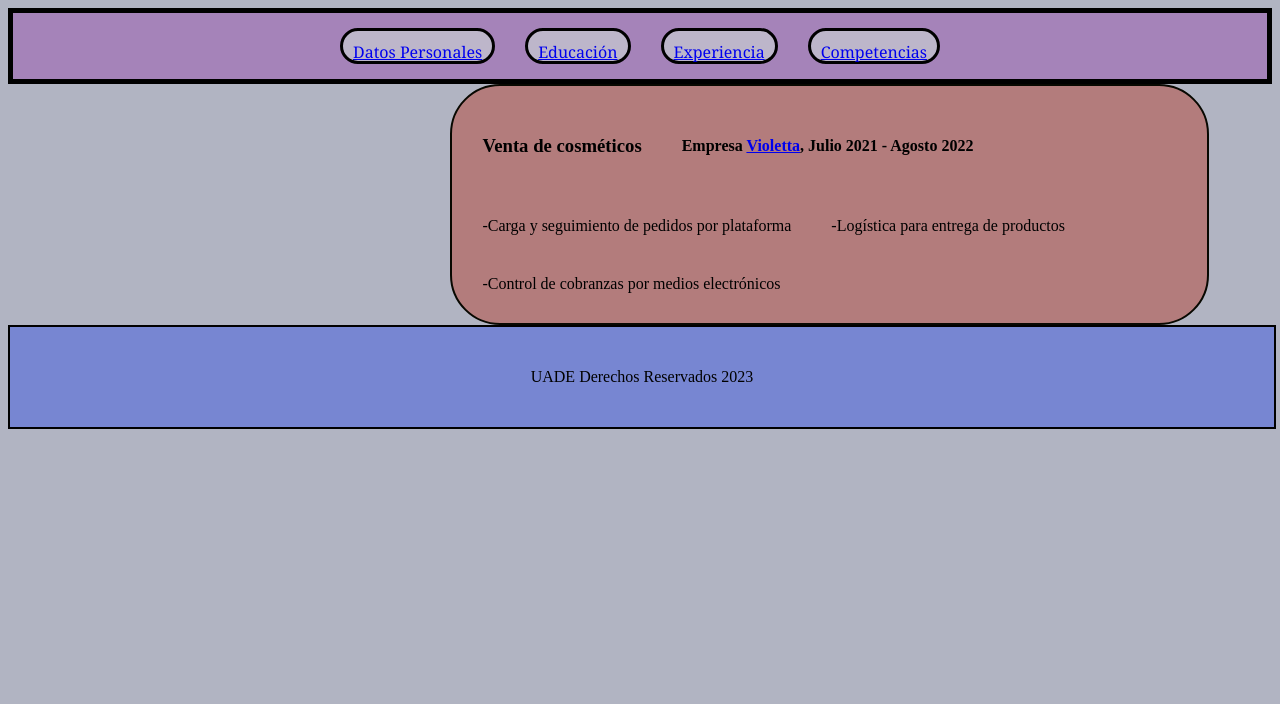
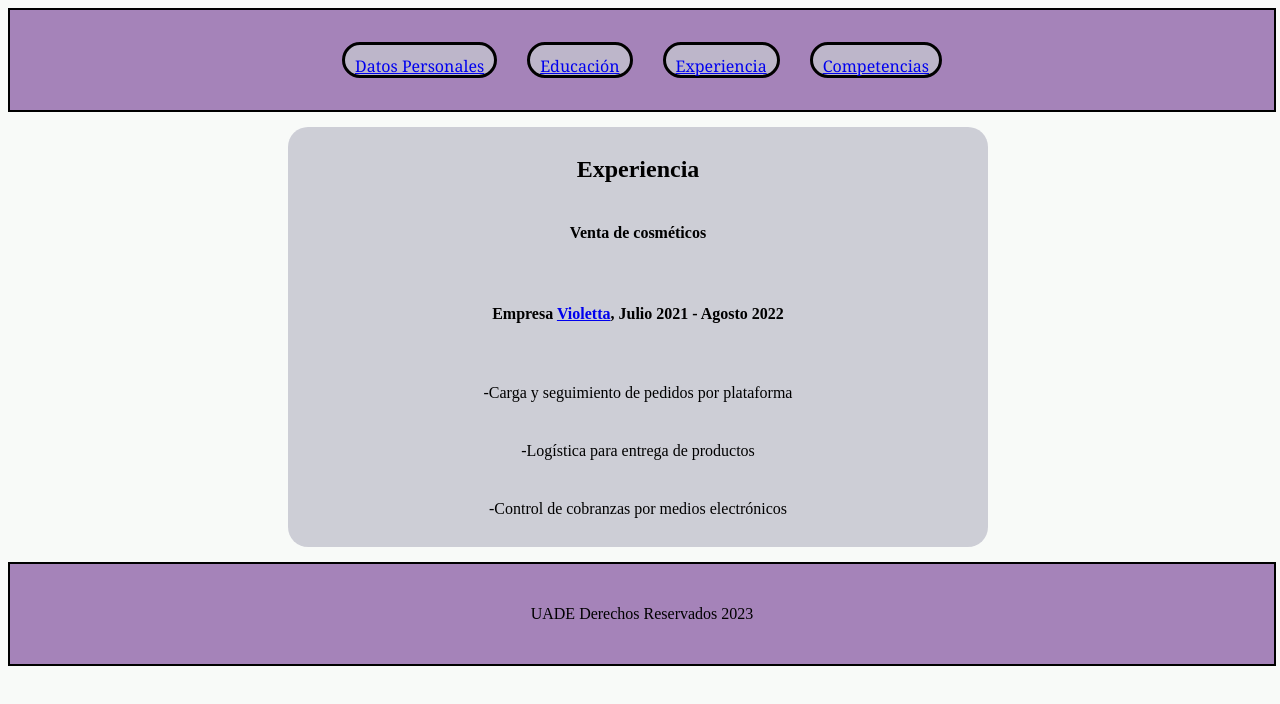
Before and after one commit to Cnieba/nieba, a plain HTML site: page experiencia.html in a window 1280 px wide. Drawn offline with Linux system fonts and the light colour scheme.

Commit message:
Add files via upload

```diff
--- a/estilo.css
+++ b/estilo.css
@@ -1,12 +1,6 @@
-h1{
-    color: rgb(0, 0, 0);
-    text-align: center;
-    font-size: 2rem;
-}
-
 
 footer{
-    background-color: rgb(119, 133, 211, 0.979);
+    background-color: rgb(165, 131, 185);
     color: black;
     height: 100px;
     width: 100%;
@@ -23,6 +17,7 @@ footer{
 
 img{
     border: solid 2px;
+    color: transparent;
     padding: 30px;
     border-radius: 50px;
     width: 300px;
@@ -37,7 +32,17 @@ nav{
     background-color: rgb(165, 131, 185);
     display: flex;
     justify-content: center;
-    border:solid 5px;
+    font-size: 1em;
+    color: black;
+    height: 100px;
+    width: 100%;
+    font-weight: 200;
+    display: flex;
+    align-items: center;
+    font-size: 15px;
+    align-self: flex-end;
+    margin: auto;
+    border:solid 2px;
     font-size: 1em;
 }
 
@@ -52,6 +57,8 @@ nav{
     font-family: Georgia, serif;
     border:solid 3px;
     font-size: 1em;
+
+
 }
 
 p{
@@ -64,31 +71,24 @@ p{
 }
 
 .container{
+    background-color: rgba(195, 195, 206, 0.795);
+    height: 420px;
+    width: 700px;
+    border-radius: 20px;
+    display: flex;
+    justify-content: center;
+    align-items: center;
+    flex-direction: column;
+    cursor: default;
+    position: relative;
+    margin-top: 15px;
+    margin-block-end: 15px;
+    margin-left: 280px
 
-    background-color: rgb(179, 124, 124);
-    border: 2px solid rgb(8, 8, 1);
-    break-inside: avoid-column;
-    padding: 10px;
-    margin-right: 5%;
-    margin-left: 35%;
-    text-align: left;
-    border-radius: 50px ;
-    font-size: 1em;
-    flex: content;
+
 }
-
-.competencia.png{
-    margin-left: 10%;
-    margin-left: 10%;
-    max-width: 100%;
-}
-
 
 .container{
     display: flex;
     flex-wrap: wrap;
 }
-
-.boton{
-    font-size: 1em;
-}
--- a/experiencia.html
+++ b/experiencia.html
@@ -11,7 +11,7 @@
 
     <style>
         body{
-            background-color: rgb(177, 180, 194);
+            background-color: rgb(248, 250, 248)
         }
     </style>
 </head>
@@ -35,7 +35,8 @@
 
 
    <div class="container">
-    <h3><p>Venta de cosméticos</p></H3>
+    <h2>Experiencia</h2>
+    <H4>Venta de cosméticos</H4>
    <H4><p>Empresa <a href="https://www.violettacosmeticos.com/" target="_blank">Violetta</a>, Julio 2021 - Agosto 2022</p></H4>
    <p>-Carga y seguimiento de pedidos por plataforma</p>
    <p>-Logística para entrega de productos</p>
```
Also changed, not shown: competencias.html (+2 -2 lines), datos personales.html (+1 -1 lines), educacion.html (+2 -1 lines), index.html (+3 -2 lines).
